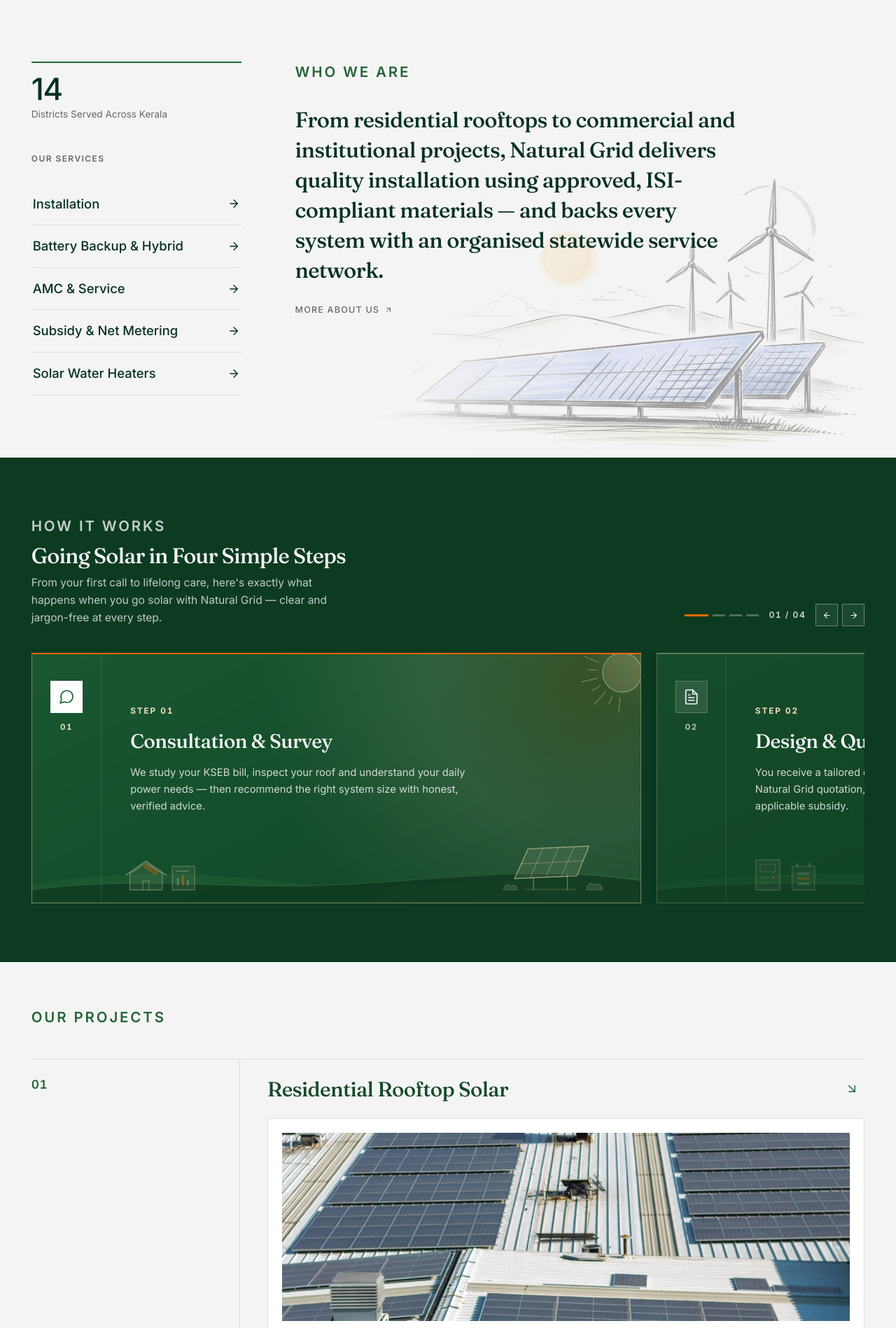
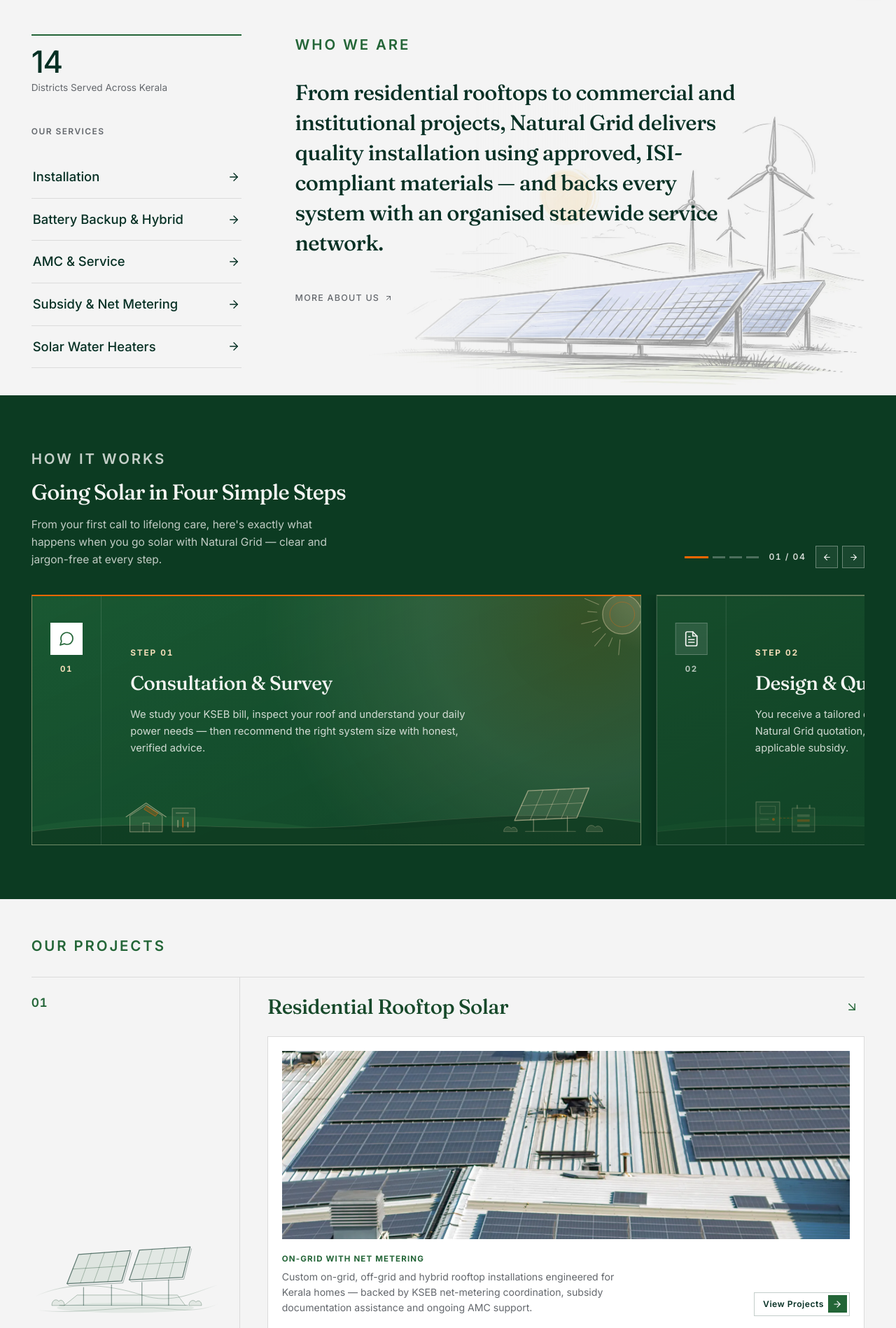
Before and after one commit to akashad123/naturalgrid, a React (Vite) app: page / in a window 1280 px wide. Shown: the part 802-2700 px from the top of the page at 70% size. Built offline with nearby package versions, Linux system fonts and the light colour scheme; no server answers; a web font is replaced by a local one.

Commit message:
Standardize uniform section paddings and heading spacing sitewide

```diff
--- a/src/styles/index.css
+++ b/src/styles/index.css
@@ -137,9 +137,11 @@ html.lenis.lenis-smooth {
   }
 }
 
-/* Brand Partners: compact, balanced vertical spacing without dead white gaps */
+/* Brand Partners & Features: compact, balanced vertical spacing without dead white gaps */
 .features {
+  padding-top: clamp(24px, 3vw, 38px);
   padding-bottom: clamp(20px, 2.5vw, 32px);
+  gap: clamp(18px, 2.2vw, 28px) clamp(24px, 3vw, 48px);
 }
 
 .trusted {
@@ -282,7 +284,12 @@ html.lenis.lenis-smooth {
   }
 }
 
-/* Balanced heading spacing after removing the badge in Who We Are */
+/* Balanced section & heading spacing for Who We Are */
+.about {
+  padding-top: clamp(32px, 4vw, 52px);
+  padding-bottom: clamp(24px, 3vw, 40px);
+}
+
 #about .about-heading {
   margin-top: clamp(8px, 1.2vw, 16px);
 }
@@ -296,7 +303,7 @@ html.lenis.lenis-smooth {
   min-height: calc(100svh - var(--header-h));
   display: flex;
   align-items: center;
-  padding: clamp(44px, 5.5vw, 76px) 0;
+  padding: clamp(36px, 4.5vw, 56px) 0;
   text-align: left;
   background: var(--deep);
   color: #f4f5f2;
@@ -882,9 +889,55 @@ html.lenis.lenis-smooth {
   transform: translateY(0);
 }
 
+/* ============ SITEWIDE UNIFORM SECTION & HEADING RHYTHM ============ */
+.section-head {
+  margin-bottom: clamp(18px, 2.4vw, 28px);
+}
+
+.eyebrow.section-label,
+.section-head-copy .eyebrow,
+.about-main > .eyebrow,
+.how-head .section-label,
+.features-intro .section-label,
+.features-about .section-label,
+.precision-head .section-label,
+.journey-aside .section-label,
+.process-head .section-label,
+.faq-head .section-label,
+.trusted > .eyebrow {
+  margin-top: 0;
+  margin-bottom: clamp(10px, 1.2vw, 16px);
+}
+
+.section-title {
+  margin-top: 0;
+  margin-bottom: clamp(12px, 1.5vw, 18px);
+}
+
+.section-text {
+  margin-top: 0;
+  margin-bottom: 0;
+}
+
+.about-heading,
+.journey-heading {
+  margin-top: 0;
+  margin-bottom: clamp(14px, 1.8vw, 22px);
+}
+
+.connect {
+  padding-top: clamp(32px, 4vw, 52px);
+  padding-bottom: clamp(28px, 3.5vw, 44px);
+}
+
+.faq-section {
+  padding-bottom: clamp(28px, 3.5vw, 48px);
+}
+
 /* ============ OUR PROJECTS VERTICAL ACCORDION ============ */
 .projects {
-  padding-block: clamp(44px, 5vw, 72px);
+  padding-top: clamp(36px, 4.5vw, 52px);
+  padding-bottom: clamp(24px, 3vw, 38px);
 }
 
 .projects .section-head-copy .eyebrow {
@@ -893,7 +946,7 @@ html.lenis.lenis-smooth {
 
 .projects-accordion {
   width: 100%;
-  margin-top: clamp(28px, 3.6vw, 44px);
+  margin-top: clamp(18px, 2.2vw, 28px);
   border-bottom: 1px solid var(--border);
 }
 
@@ -1753,7 +1806,7 @@ html.lenis.lenis-smooth {
 .gallery-section {
   position: relative;
   overflow: clip;
-  padding: clamp(56px, 6.8vw, 104px) 0 clamp(76px, 9vw, 136px);
+  padding: clamp(36px, 4.5vw, 60px) 0 clamp(28px, 3.5vw, 48px);
   background: var(--page-bg);
 }
 
@@ -1961,7 +2014,7 @@ html.lenis.lenis-smooth {
     #f4f5f2 42%,
     rgba(35, 101, 55, 0.065) 100%
   );
-  padding: clamp(32px, 4.5vw, 68px) 0 clamp(60px, 7.5vw, 110px);
+  padding: clamp(28px, 3.5vw, 48px) 0 clamp(28px, 3.5vw, 48px);
 }
 
 .calc-backdrop {
@@ -2173,7 +2226,7 @@ html.lenis.lenis-smooth {
   border-top: 1px solid rgba(6, 48, 36, 0.08);
   grid-template-columns: minmax(240px, 0.78fr) minmax(0, 1.22fr);
   gap: clamp(24px, 4vw, 72px);
-  padding: clamp(48px, 6vw, 84px) clamp(16px, 2.4vw, 34px) clamp(32px, 4vw, 52px);
+  padding: clamp(36px, 4.5vw, 56px) clamp(16px, 2.4vw, 34px) clamp(24px, 3vw, 36px);
 }
 
 .journey-aside {
@@ -2204,7 +2257,7 @@ html.lenis.lenis-smooth {
 
 .stats-row {
   gap: 0;
-  padding-bottom: clamp(44px, 5.5vw, 80px);
+  padding-bottom: clamp(28px, 3.5vw, 44px);
 }
 
 .stats-row .stat-card {
@@ -2224,7 +2277,7 @@ html.lenis.lenis-smooth {
   align-items: start;
   gap: clamp(28px, 4.5vw, 76px);
   border-top: 1px solid rgba(6, 48, 36, 0.1);
-  padding: clamp(48px, 6vw, 84px) clamp(16px, 2.4vw, 34px);
+  padding: clamp(36px, 4.5vw, 56px) clamp(16px, 2.4vw, 34px) clamp(24px, 3vw, 38px);
 }
 
 .process-head {
@@ -2306,7 +2359,7 @@ html.lenis.lenis-smooth {
   border-top: 1px solid rgba(6, 48, 36, 0.1);
   grid-template-columns: minmax(260px, 0.78fr) minmax(0, 1.22fr);
   gap: clamp(28px, 4.5vw, 76px);
-  padding-top: clamp(40px, 4.8vw, 68px);
+  padding-top: clamp(36px, 4.5vw, 56px);
   padding-bottom: clamp(20px, 2.4vw, 32px);
   padding-inline: clamp(16px, 2.4vw, 34px);
 }
```
